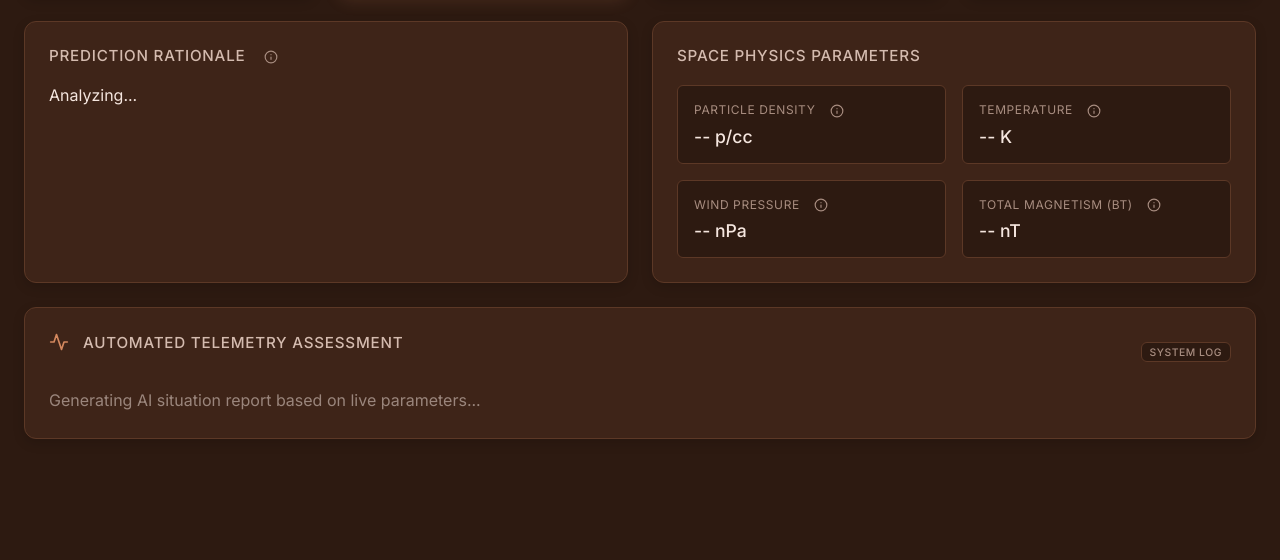
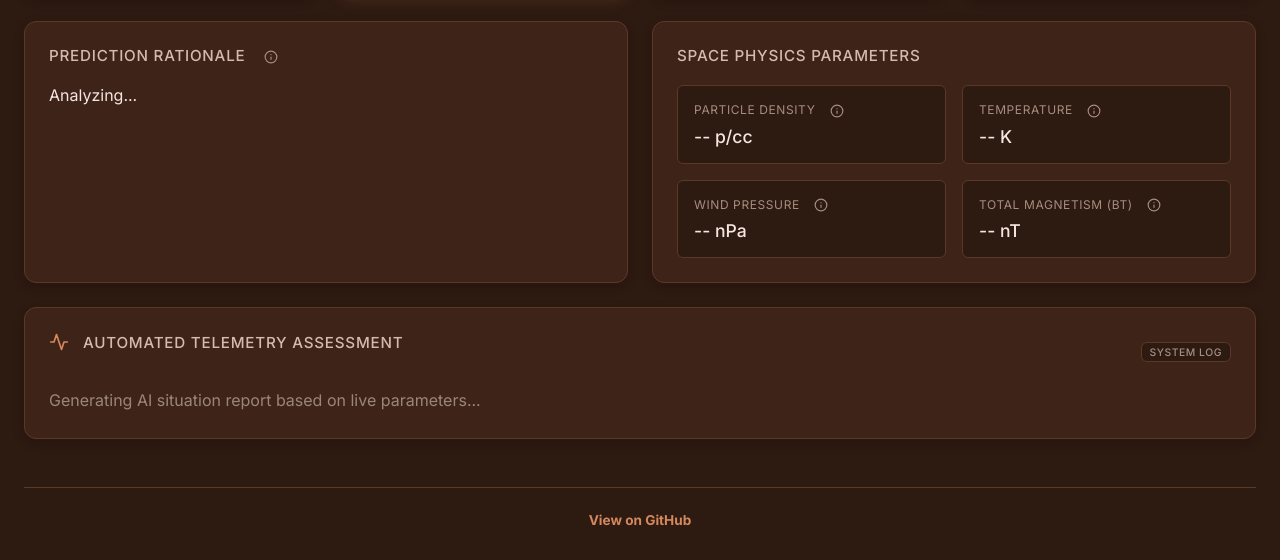
Before and after one commit to pushpaktiwarii/HeliosCast, a website built with Vite: page frontend/index.html in a window 1280 px wide. Shown: the part 434-994 px from the top of the page. Before the commit the page ends 929 px from the top, so only its background shows below. Built offline with nearby package versions, Linux system fonts and the light colour scheme; files whose address does not match are found by name.

Commit message:
chore: Re-add GitHub links

```diff
--- a/frontend/index.html
+++ b/frontend/index.html
@@ -265,6 +265,9 @@
           </div>
         </section>
 
+        <footer style="text-align: center; margin-top: 3rem; padding-top: 1.5rem; border-top: 1px solid var(--border-color); color: var(--text-muted); font-size: 0.85rem;">
+          <a href="https://github.com/pushpaktiwarii/HeliosCast" target="_blank" style="color: var(--accent-color); text-decoration: none; font-weight: bold;">View on GitHub</a>
+        </footer>
       </main>
     </div>
 
```
Also changed, not shown: README.md.
